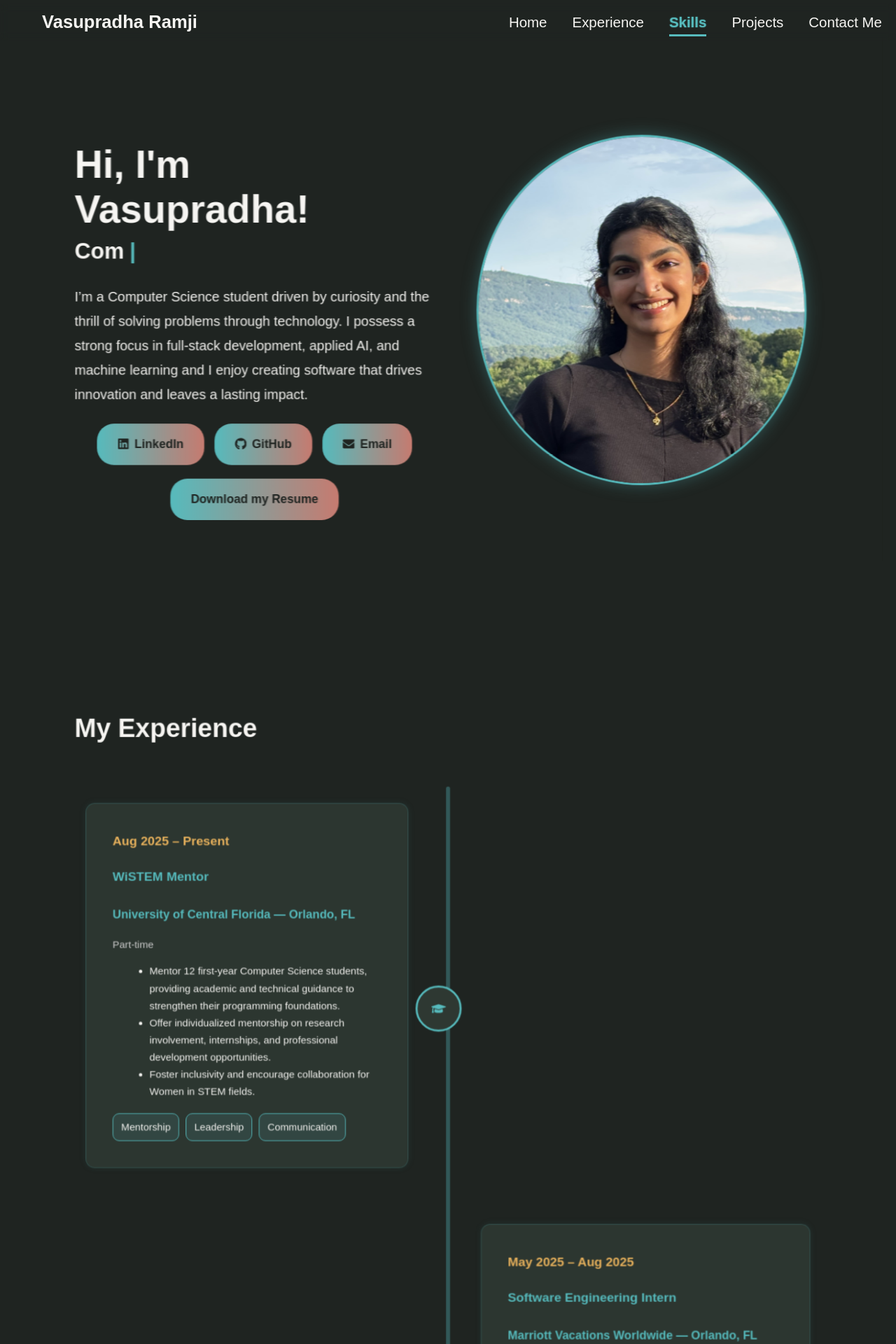
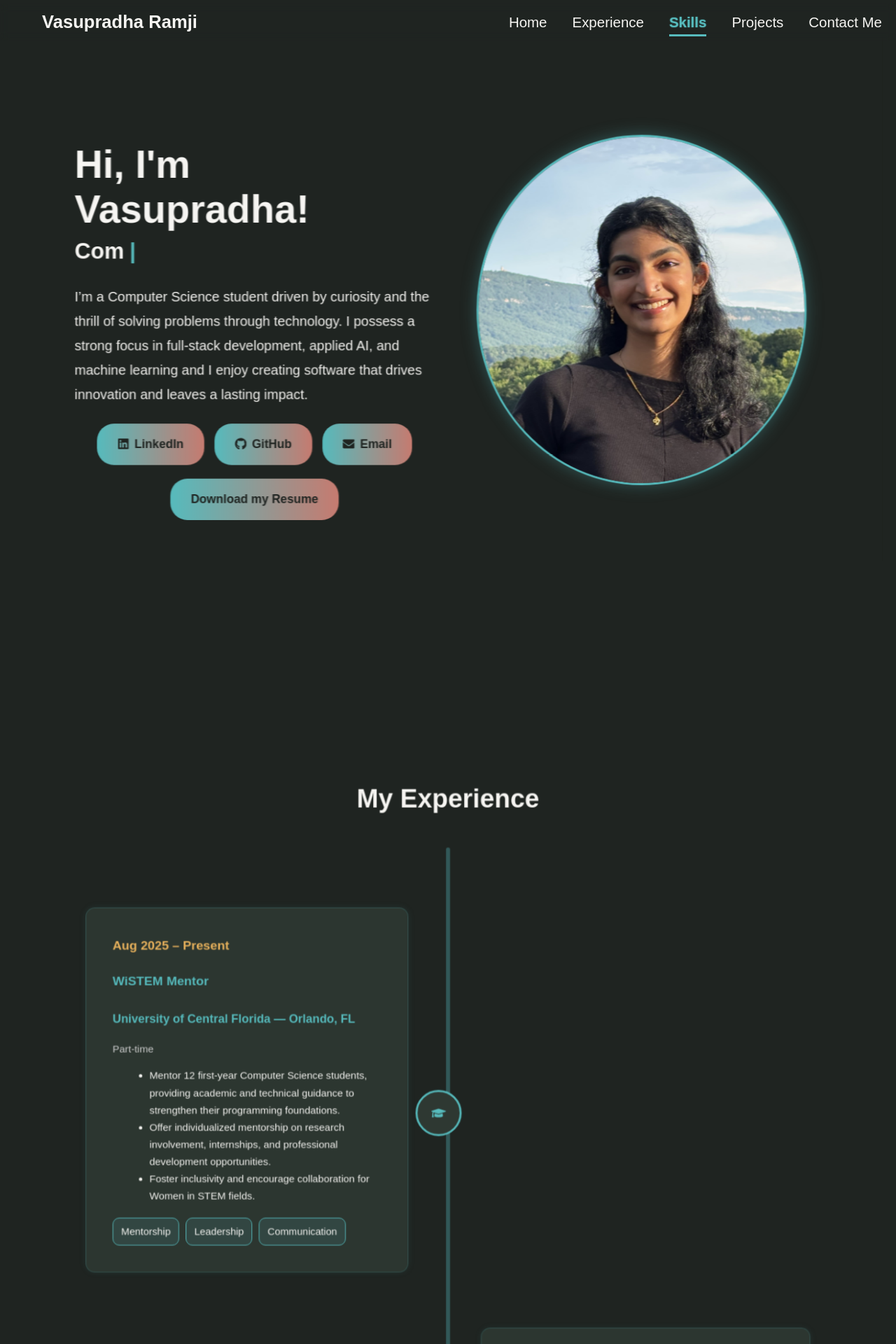
Before and after one commit to vasuramji52/Personal-Portfolio, a React (Create React App) app: page / in a window 1280 px wide. Shown: the top 1920 px of the page at 70% size. Built offline with nearby package versions, Linux system fonts and the light colour scheme; the HTML template or start-up script is replaced by a standard one.

Commit message:
added experience section id

```diff
--- a/src/sections/Experience.js
+++ b/src/sections/Experience.js
@@ -68,7 +68,7 @@ const sortedExperiences = [...experiences];
 
 const Experience = () => {
     return (
-        <section>
+        <section id ="experience">
             <h2 className="glow-text">My Experience</h2>
             <div className="timeline">
                 {sortedExperiences.map((exp, index) => (
```
Also changed, not shown: 1 other file (tests, documents, lock files or other folders).
